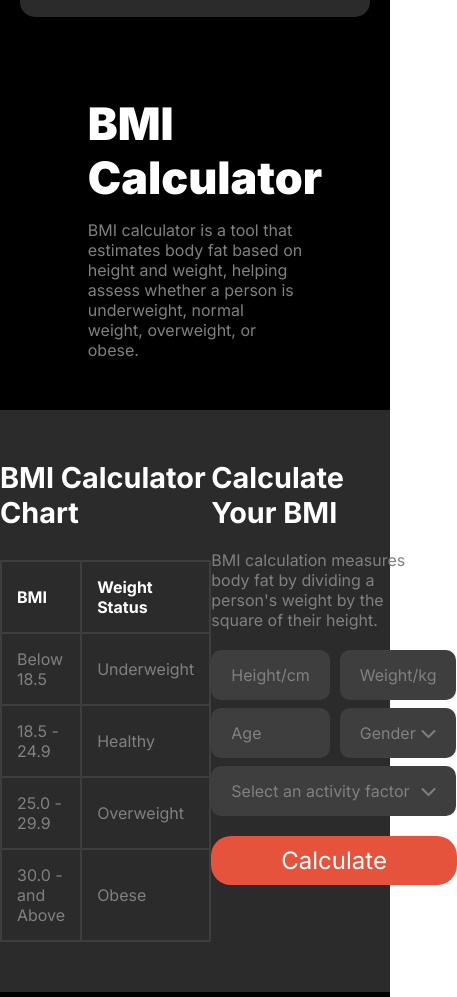
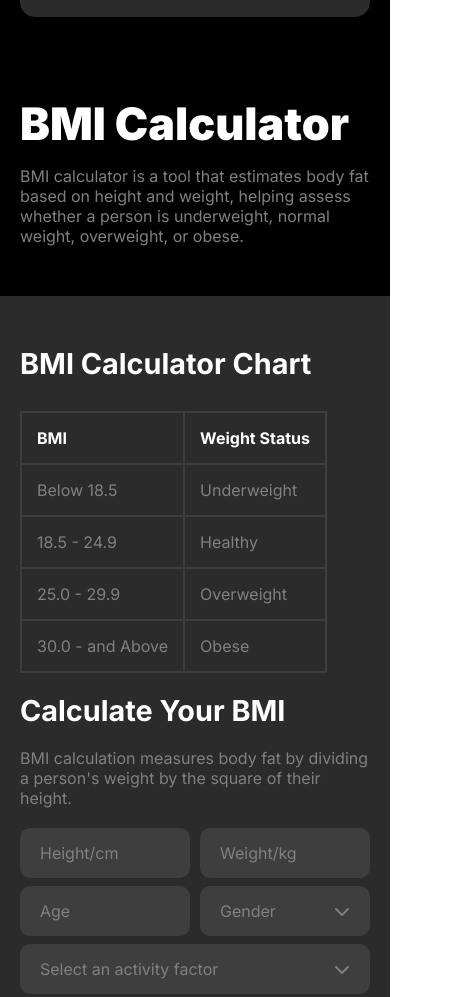
Before and after one commit to fakrul001/assignment-two, a plain HTML site: page index.html in a window 390 px wide. Shown: the part 2876-3873 px from the top of the page, 457 px wide, since content can reach past the window. Drawn offline with Linux system fonts and the light colour scheme; a web font is replaced by a local one.

Commit message:
making BMI Calculation section responsive for small devices

```diff
--- a/index.html
+++ b/index.html
@@ -187,7 +187,7 @@
           </div>
         </div>
         <div class="calculator-chart-content">
-          <div class="container calculator-chart d-flex justify-between">
+          <div class="container calculator-container d-flex justify-between">
 
             <!-- BMI Chart -->
             <div class="chart-table">
--- a/styles/style.css
+++ b/styles/style.css
@@ -324,7 +324,7 @@ nav{
     padding: 50px 0;
 }
 
-.calculator-chart{
+.calculator-container{
     margin: 0 auto;
 }
 
@@ -528,6 +528,26 @@ nav{
 
 
     /* BMI Calculation section */
+    .calculator-content{
+        width: 100%;
+        padding: 0 20px;
+    }
 
+    .calculator-description{
+        font-size: 1rem;
+    }
 
+    .calculator-container{
+        flex-direction: column;
+        padding-left: 20px;
+    }
+
+    .chart-table{
+        margin-bottom: 20px;
+    }
+
+    .calculation-container{
+        width: 100%;
+        padding-right: 20px;
+    }
 }
```
